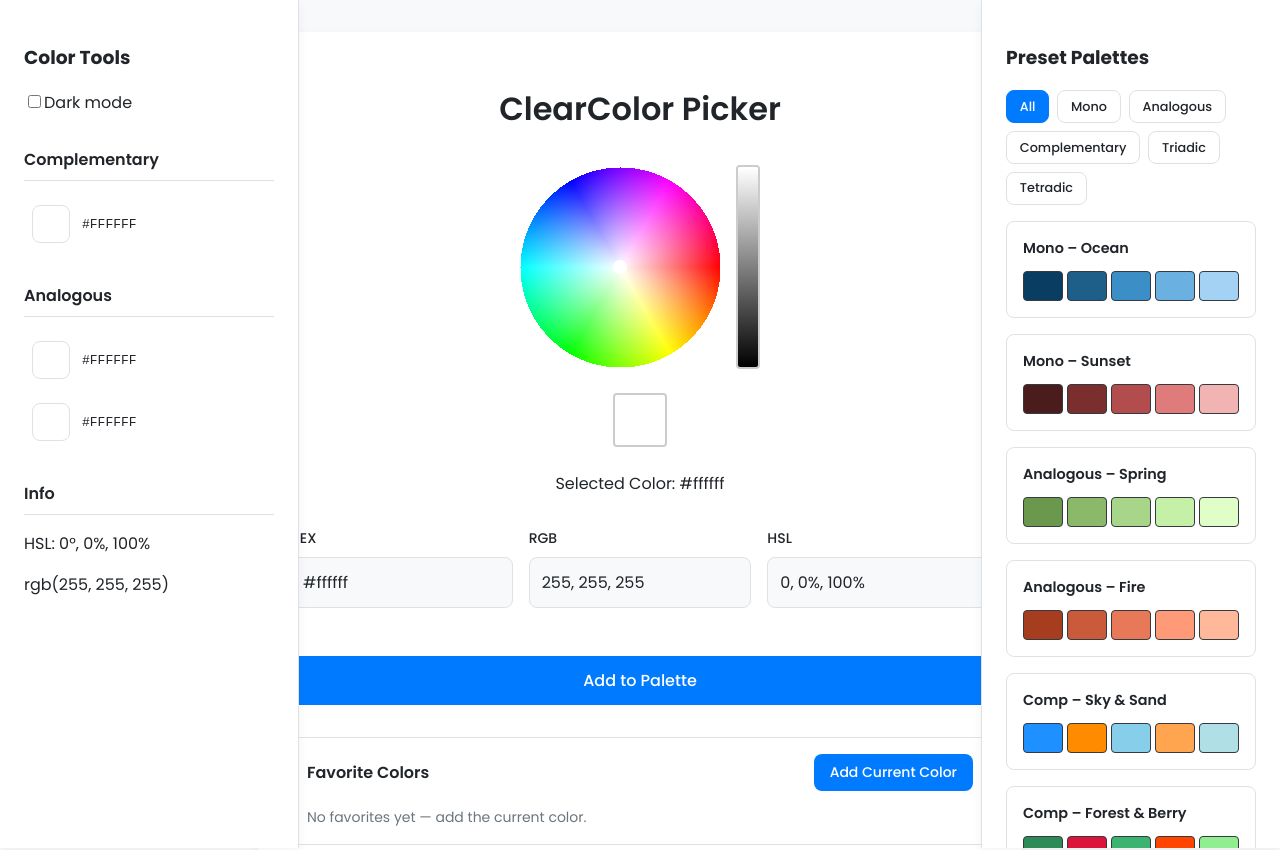
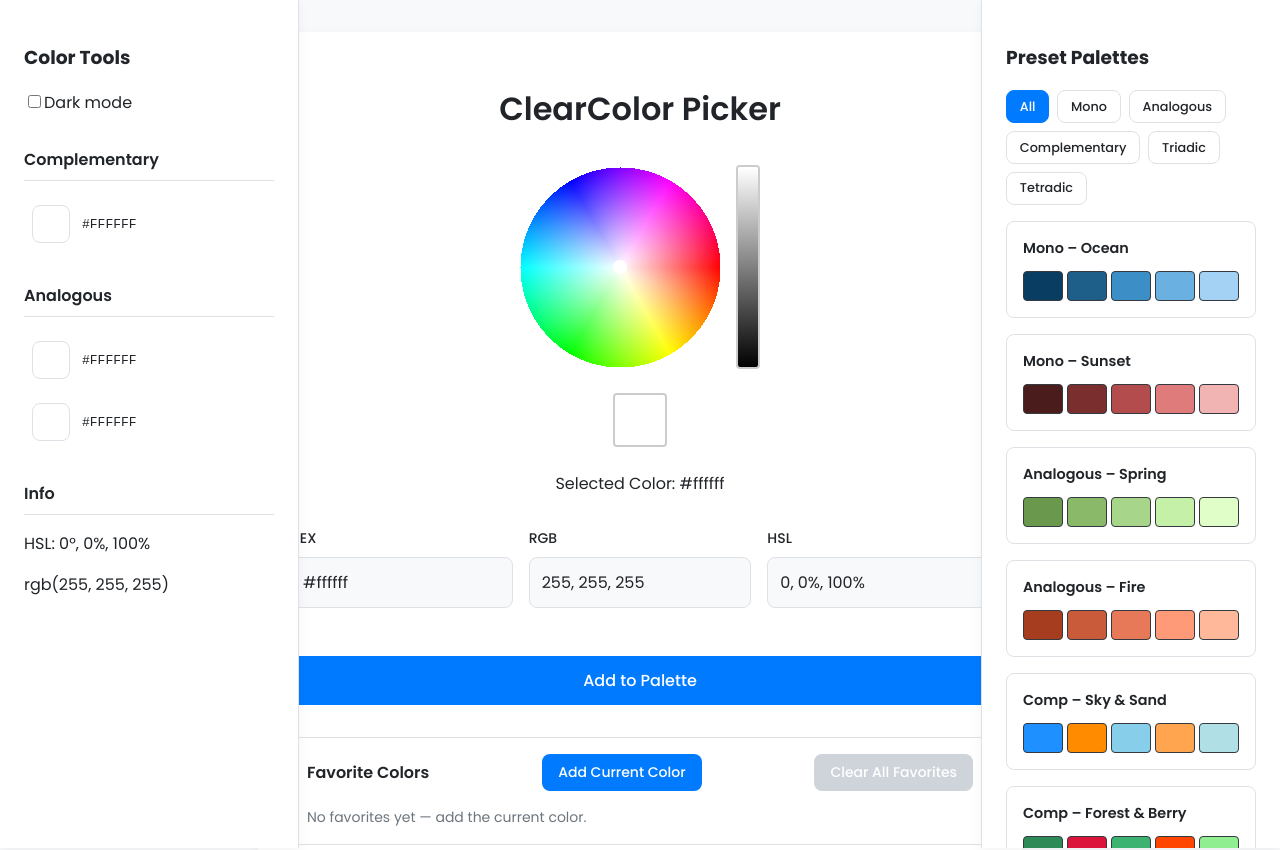
Before and after one commit to tharjas/Group-13-project-CSCE3444-fa25, a React (Vite) app: page / in a window 1280 px wide. Shown: the top 850 px of the page. Built offline with nearby package versions, Linux system fonts and the light colour scheme.

Commit message:
Added Clear All Favorites button and updated App.jsx + improved .gitignore

```diff
--- a/src/App.jsx
+++ b/src/App.jsx
@@ -4,10 +4,10 @@ import ColorWheel from './components/ColorWheel';
 import ColorInputs from './components/ColorInputs';
 import PaletteManager from './components/PaletteManager';
 import ExportOptions from './components/ExportOptions';
+import Favorites from './components/Favorites';
 import SavedPalettes from './components/SavedPalettes';
 import ColorBlindnessSimulator from './components/ColorBlindnessSimulator';
 import UIMockups from './components/UIMockups';
-import Favorites from './components/Favorites';
 import LeftMenu from './components/LeftMenu';
 import RightMenu from './components/RightMenu';
 
--- a/src/components/Favorites.jsx
+++ b/src/components/Favorites.jsx
@@ -37,6 +37,13 @@ export default function Favorites({ currentColor, onSelectFavorite }) {
   const removeFavorite = (hex) => {
     setFavorites((prev) => prev.filter((f) => normalize(f) !== normalize(hex)));
   };
+  const clearAllFavorites = () => {
+  if (favorites.length === 0) return;
+  if (window.confirm("Are you sure you want to clear all favorite colors?")) {
+    setFavorites([]);
+  }
+};
+
 
   const handleSelect = (hex) => {
     if (onSelectFavorite) onSelectFavorite(hex);
@@ -54,6 +61,16 @@ export default function Favorites({ currentColor, onSelectFavorite }) {
         >
           Add Current Color
         </button>
+
+        <button
+        className="add-favorite-btn"
+        onClick={clearAllFavorites}
+        disabled={favorites.length === 0}
+        title="Clear all favorite colors"
+        >
+        Clear All Favorites
+        </button>
+
       </div>
 
       {favorites.length === 0 ? (
```
Also changed, not shown: 1 other file (tests, documents, lock files or other folders).
